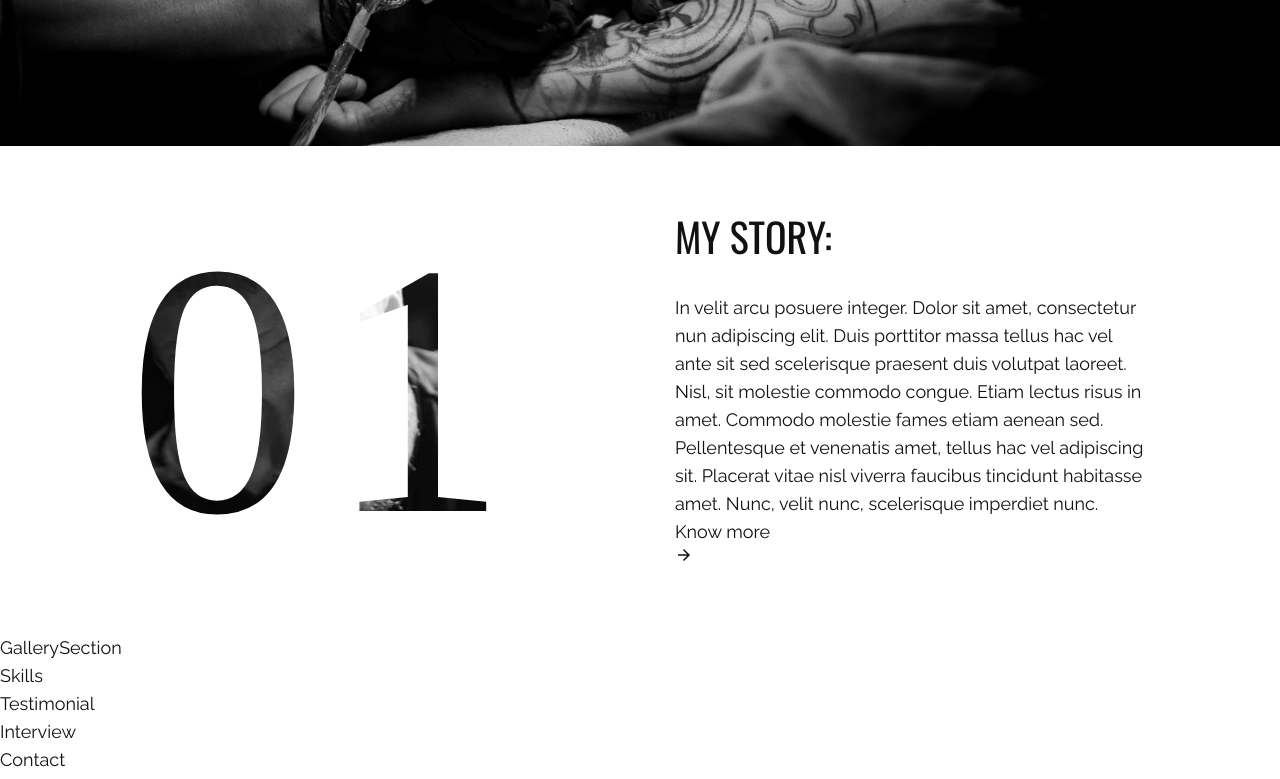
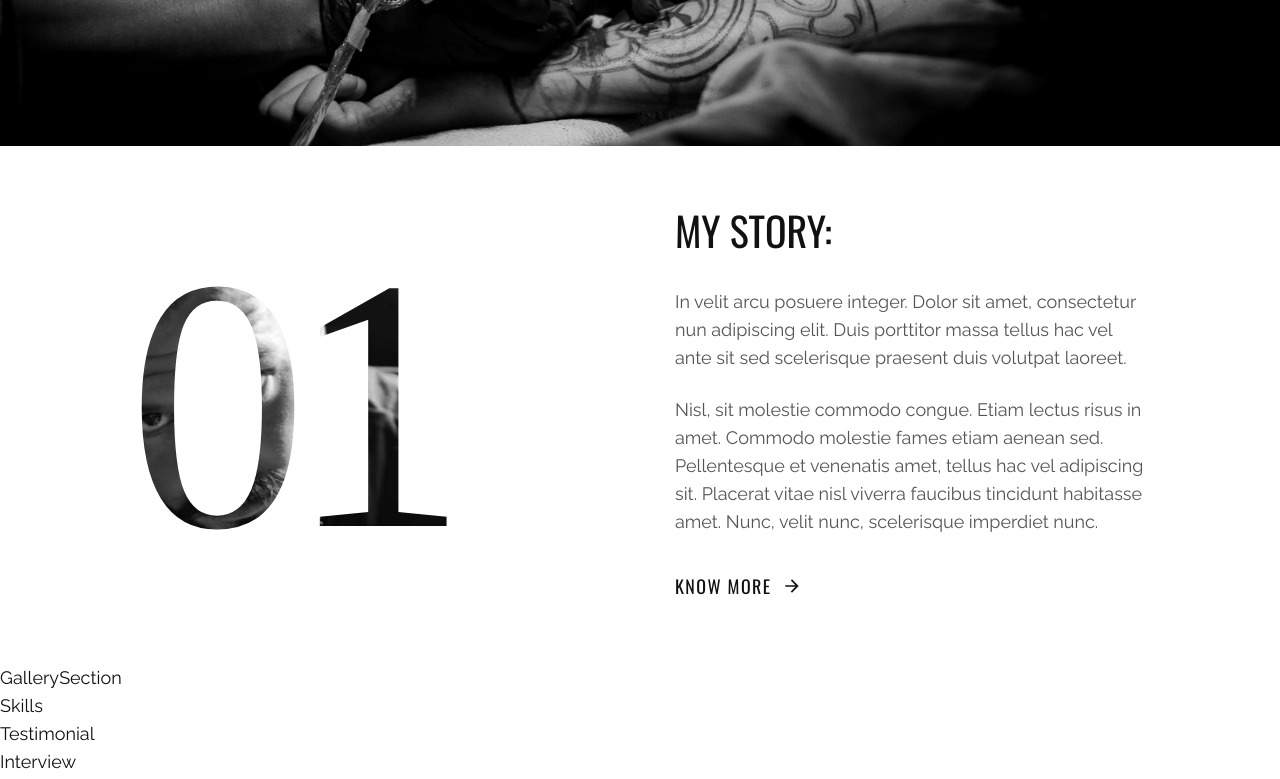
Before and after one commit to Barbatossifiruz/Tattoo-webProject, a React (Create React App) app: page / in a window 1280 px wide. Shown: the part 684-1463 px from the top of the page. Built offline with nearby package versions, Linux system fonts and the light colour scheme; the HTML template or start-up script is replaced by a standard one; a web font is replaced by a local one.

Commit message:
Finish the section about

```diff
--- a/src/components/About.js
+++ b/src/components/About.js
@@ -1,16 +1,16 @@
 import React from "react";
 
-// import about Data
+//* import about Data
 import { aboutData } from "../data";
 
-// Import motion
+//* Import motion
 import { motion } from "framer-motion";
 
-// Import variants
+//* Import variants
 import { fadeIn } from "../variants";
 
 const About = () => {
-    // Destructure about Data
+    //* Destructure about Data
     const { title, subtitle1, subtitle2, btnText, btnIcon } = aboutData;
 
     return (
@@ -18,24 +18,36 @@
             <div className="container mx-auto">
                 <div className="flex flex-col lg:flex-row gap-x-[70px] items-center">
                     {/* Numbers */}
-                    <div className="flex flex-col lg:flex-row flex-1">
-                        <div className="text-[360px] xl:text-[720px] leading-none font-tertiary lg:tracking-[0.055em] bg-about bg-no-repeat bg-right bg-clip-text text-transparent">
+                    <motion.div
+                        variants={fadeIn("right")}
+                        initial="hidden"
+                        whileInView={"show"}
+                        viewport={{ once: false, amount: 0.7 }}
+                        className="flex flex-col lg:flex-row flex-1"
+                    >
+                        <div className="text-[360px] xl:text-[720px] leading-none font-tertiary lg:-tracking-[0.055em] bg-about bg-no-repeat bg-right bg-clip-text text-transparent">
                             01
                         </div>
-                    </div>
+                    </motion.div>
                     {/* Text */}
-                    <div className="flex-1 h-full xl:mt-48">
+                    <motion.div
+                        variants={fadeIn("left")}
+                        initial="hidden"
+                        whileInView={"show"}
+                        viewport={{ once: false, amount: 0.6 }}
+                        className="flex-1 h-full xl:mt-48"
+                    >
                         <h2 className="h2">{title}</h2>
-                        <div>
-                            <div>
-                                <p>{subtitle1}</p>
-                                <p>{subtitle2}</p>
-                                <button>
-                                    {btnText} <div>{btnIcon}</div>
+                        <div className="flex flex-col items-center ">
+                            <div className="max-w-[530px] text-grey">
+                                <p className="mb-6">{subtitle1}</p>
+                                <p className="mb-9">{subtitle2}</p>
+                                <button className="btn btn-lg btn-link">
+                                    {btnText} <div className="text-xl">{btnIcon}</div>
                                 </button>
                             </div>
                         </div>
-                    </div>
+                    </motion.div>
                 </div>
             </div>
         </section>
```
